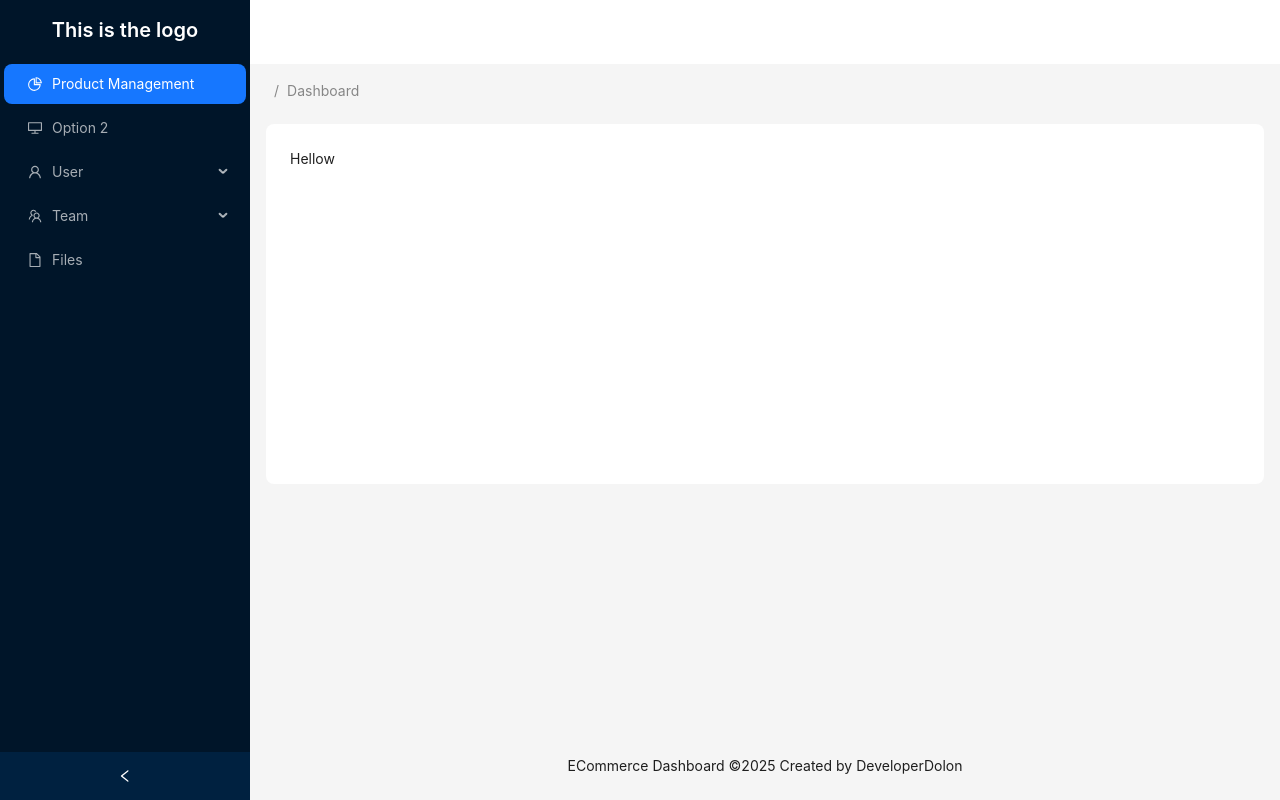
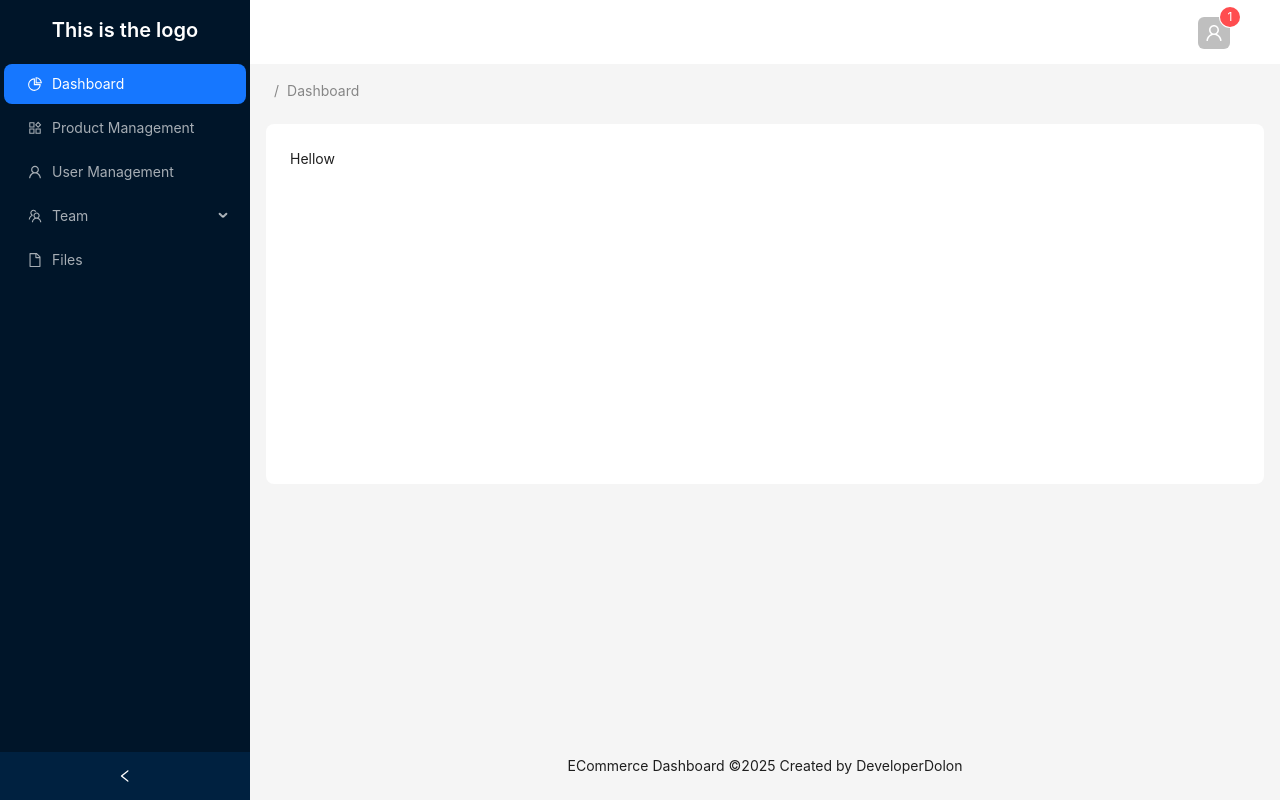
Before and after one commit to DeveloperDolon/microservice-client, a Next.js app: page /dashboard in a window 1280 px wide. Built offline with nearby package versions, Linux system fonts and the light colour scheme.

Commit message:
dashboard header user avater added

```diff
--- a/app/_constants/dashboard_items.tsx
+++ b/app/_constants/dashboard_items.tsx
@@ -2,6 +2,7 @@ import {
   DesktopOutlined,
   FileOutlined,
   PieChartOutlined,
+  ProductOutlined,
   TeamOutlined,
   UserOutlined,
 } from "@ant-design/icons";
@@ -25,13 +26,9 @@ function getItem(
 }
 
 export const dashboard_items: MenuItem[] = [
-  getItem(<Link href={'/dashboard/product-management'}>Product Management</Link>, "1", <PieChartOutlined />),
-  getItem("Option 2", "2", <DesktopOutlined />),
-  getItem("User", "sub1", <UserOutlined />, [
-    getItem("Tom", "3"),
-    getItem("Bill", "4"),
-    getItem("Alex", "5"),
-  ]),
+  getItem(<Link href={'/dashboard'}>Dashboard</Link>, "1", <PieChartOutlined />),
+  getItem(<Link href={'/dashboard/product-management'}>Product Management</Link>, "2", <ProductOutlined />),
+  getItem(<Link href={'/dashboard/user-management'}>User Management</Link>, "3", <UserOutlined />),
   getItem("Team", "sub2", <TeamOutlined />, [
     getItem("Team 1", "6"),
     getItem("Team 2", "8"),
--- a/app/dashboard/layout.tsx
+++ b/app/dashboard/layout.tsx
@@ -1,7 +1,7 @@
 "use client";
-
+import { UserOutlined } from "@ant-design/icons";
 import React, { useState } from "react";
-import { Breadcrumb, Layout, Menu, theme } from "antd";
+import { Avatar, Badge, Breadcrumb, Layout, Menu, Space, theme } from "antd";
 import { dashboard_items } from "../_constants/dashboard_items";
 import { usePathname } from "next/navigation";
 
@@ -23,7 +23,9 @@ export default function DashboardLayout({
   const breadcrumbItems = pathArray.map((item) => {
     return {
       href: "/" + pathArray.slice(1, pathArray.indexOf(item) + 1).join("/"),
-      breadcrumbName: (item.charAt(0).toUpperCase() + item.slice(1)).split("-").join(" "),
+      breadcrumbName: (item.charAt(0).toUpperCase() + item.slice(1))
+        .split("-")
+        .join(" "),
     };
   });
 
@@ -47,7 +49,22 @@ export default function DashboardLayout({
         />
       </Sider>
       <Layout>
-        <Header style={{ padding: 0, background: colorBgContainer }} />
+        <Header
+          style={{
+            padding: "0px 50px",
+            background: colorBgContainer,
+            display: "flex",
+            justifyContent: "space-between",
+            alignItems: "center",
+          }}
+        >
+          <div></div>
+          <Space size={24}>
+            <Badge count={1}>
+              <Avatar shape="square" icon={<UserOutlined />} />
+            </Badge>
+          </Space>
+        </Header>
         <Content style={{ margin: "0 16px" }}>
           <Breadcrumb routes={breadcrumbItems} style={{ margin: "16px 0" }} />
           <div
```
